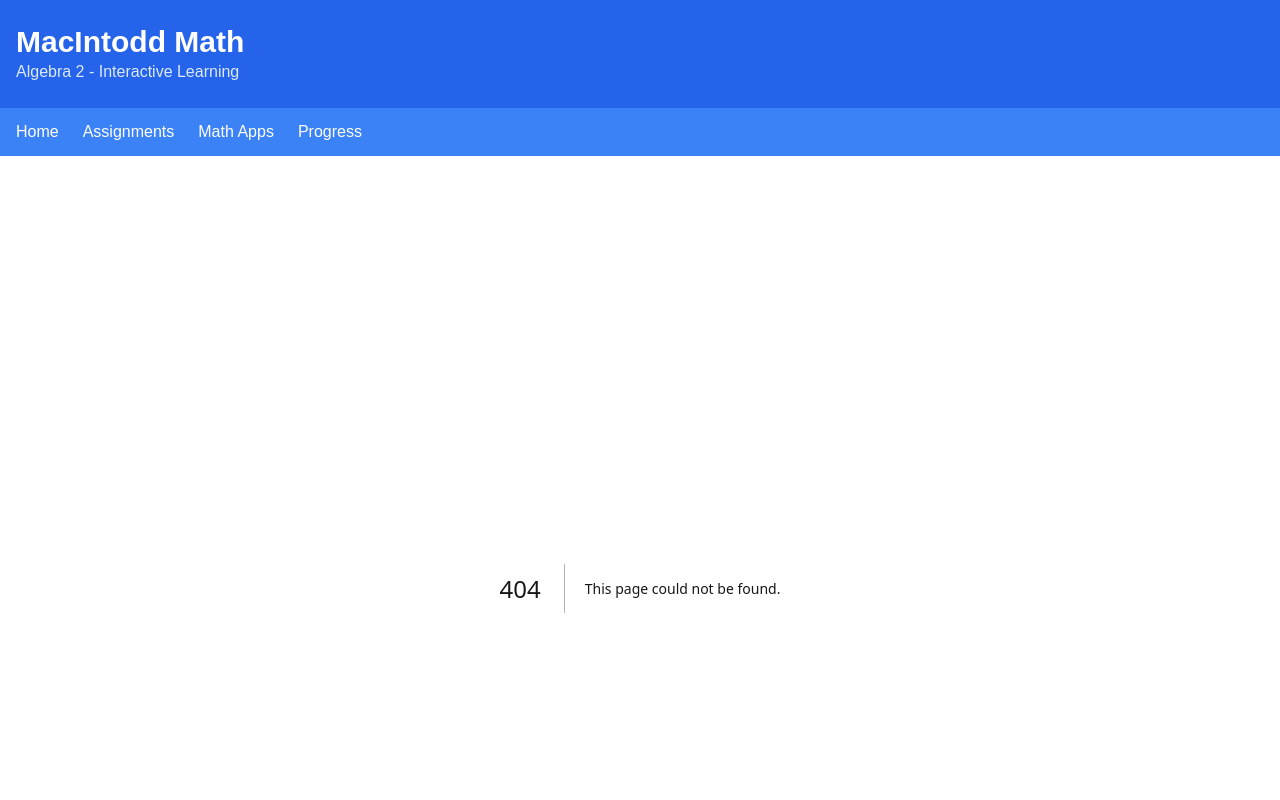
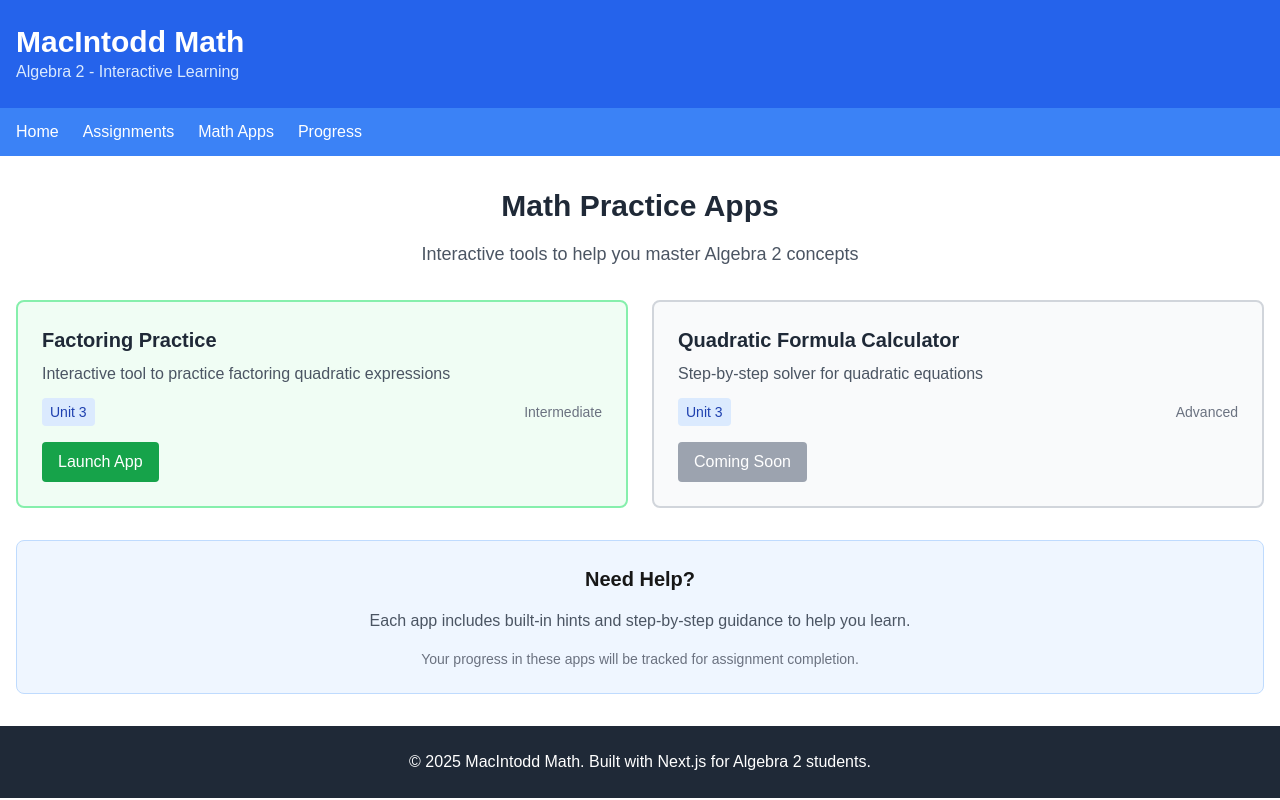
Before and after one commit to macintodd/macintodd-math-site, a Next.js app: page /apps in a window 1280 px wide. Before the commit this address had no page. Shown: the top 800 px of the page. Built offline with nearby package versions, Linux system fonts and the light colour scheme.

Commit message:
Fix empty apps page causing module error

```diff
--- /dev/null
+++ b/src/app/apps/page.tsx
@@ -0,0 +1,56 @@
+export default function AppsPage() {
+  return (
+    <div className="space-y-8">
+      <div className="text-center">
+        <h2 className="text-3xl font-bold text-gray-800 mb-4">Math Practice Apps</h2>
+        <p className="text-lg text-gray-600">
+          Interactive tools to help you master Algebra 2 concepts
+        </p>
+      </div>
+
+      <div className="grid md:grid-cols-2 gap-6">
+        <div className="p-6 rounded-lg border-2 border-green-300 bg-green-50 hover:bg-green-100 cursor-pointer">
+          <h3 className="text-xl font-bold text-gray-800 mb-2">Factoring Practice</h3>
+          <p className="text-gray-600 mb-3">Interactive tool to practice factoring quadratic expressions</p>
+          <div className="flex justify-between items-center text-sm text-gray-500 mb-4">
+            <span className="bg-blue-100 text-blue-800 px-2 py-1 rounded">Unit 3</span>
+            <span>Intermediate</span>
+          </div>
+          <a
+            href="/apps/factoring"
+            className="inline-block bg-green-600 text-white px-4 py-2 rounded font-medium hover:bg-green-700 transition-colors"
+          >
+            Launch App
+          </a>
+        </div>
+
+        <div className="p-6 rounded-lg border-2 border-gray-300 bg-gray-50">
+          <h3 className="text-xl font-bold text-gray-800 mb-2">Quadratic Formula Calculator</h3>
+          <p className="text-gray-600 mb-3">Step-by-step solver for quadratic equations</p>
+          <div className="flex justify-between items-center text-sm text-gray-500 mb-4">
+            <span className="bg-blue-100 text-blue-800 px-2 py-1 rounded">Unit 3</span>
+            <span>Advanced</span>
+          </div>
+          <button
+            disabled
+            className="inline-block bg-gray-400 text-white px-4 py-2 rounded font-medium cursor-not-allowed"
+          >
+            Coming Soon
+          </button>
+        </div>
+      </div>
+
+      <div className="text-center">
+        <div className="bg-blue-50 p-6 rounded-lg border border-blue-200">
+          <h3 className="text-xl font-bold mb-4">Need Help?</h3>
+          <p className="text-gray-600 mb-4">
+            Each app includes built-in hints and step-by-step guidance to help you learn.
+          </p>
+          <p className="text-sm text-gray-500">
+            Your progress in these apps will be tracked for assignment completion.
+          </p>
+        </div>
+      </div>
+    </div>
+  )
+}
```
